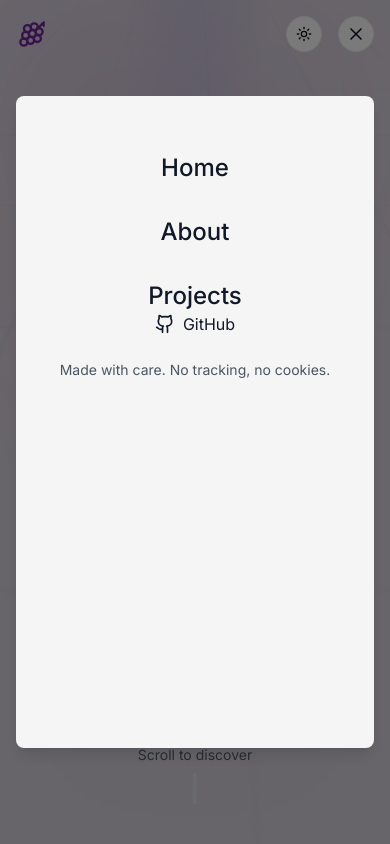
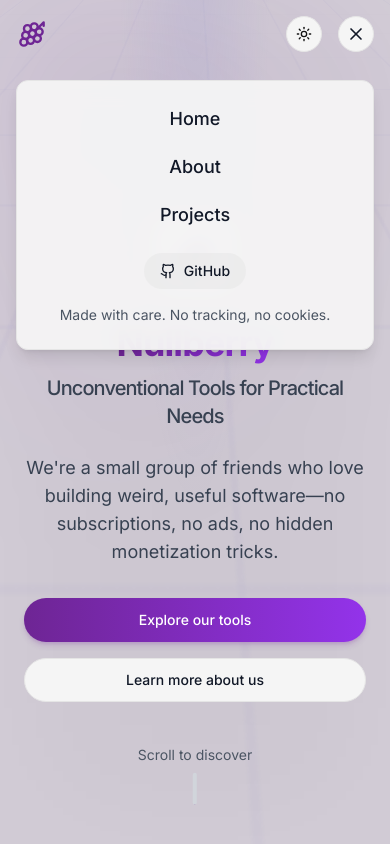
Before and after one commit to NULLBERRY-STUDIO/website, a React (Vite) app: page / in a window 390 px wide. Both pictures are taken after a click on the button 356 px from the left and 34 px from the top of the page. Shown: the top 844 px of the page. Built offline with nearby package versions, Linux system fonts and the light colour scheme.

Commit message:
Fix mobile nav

```diff
--- a/src/components/Navbar.tsx
+++ b/src/components/Navbar.tsx
@@ -157,26 +157,26 @@ export const Navbar = () => {
           {isOpen && (
             <motion.div
               ref={navRef}
-              initial={{ opacity: 0, x: '100%' }}
-              animate={{ opacity: 1, x: 0 }}
-              exit={{ opacity: 0, x: '100%' }}
+              initial={{ opacity: 0, y: '-100%' }}
+              animate={{ opacity: 1, y: 0 }}
+              exit={{ opacity: 0, y: '-100%' }}
               transition={{ duration: 0.3, ease: [0.23, 1, 0.32, 1] }}
-              className="fixed inset-0 top-0 z-40 w-full h-full bg-black bg-opacity-50 dark:bg-opacity-70 md:hidden"
+              className="fixed inset-x-0 top-0 z-40 pt-20 pb-6 md:hidden"
             >
-              <div className="container mx-auto px-4 py-24 h-full flex flex-col">
-                <div className="w-full h-full bg-neutral-100 dark:bg-neutral-800 rounded-lg shadow-lg p-6">
-                  <nav className="flex flex-col space-y-8 items-center text-center mt-8">
+              <div className="container mx-auto px-4">
+                <div className="bg-neutral-100/95 dark:bg-neutral-800/95 backdrop-blur-md rounded-xl shadow-lg border border-neutral-200 dark:border-neutral-700 p-6">
+                  <nav className="flex flex-col space-y-5 items-center text-center">
                     {navItems.map((item, index) => (
                       <motion.div
                         key={item.name}
-                        initial={{ opacity: 0, y: 20 }}
+                        initial={{ opacity: 0, y: 10 }}
                         animate={{ opacity: 1, y: 0 }}
-                        transition={{ delay: index * 0.1 + 0.1 }}
+                        transition={{ delay: index * 0.05 + 0.1 }}
                       >
                         <a
                           href={item.url}
                           onClick={() => setIsOpen(false)}
-                          className="text-2xl font-medium text-gray-900 dark:text-white hover:text-berry-500 dark:hover:text-berry-400 transition-colors"
+                          className="text-lg font-medium text-gray-900 dark:text-white hover:text-berry-500 dark:hover:text-berry-400 transition-colors"
                         >
                           {item.name}
                         </a>
@@ -185,20 +185,20 @@ export const Navbar = () => {
                   </nav>
 
                   <motion.div
-                    initial={{ opacity: 0, y: 20 }}
+                    initial={{ opacity: 0, y: 10 }}
                     animate={{ opacity: 1, y: 0 }}
-                    transition={{ delay: 0.4 }}
-                    className="mt-auto mb-12 flex flex-col items-center space-y-6"
+                    transition={{ delay: 0.3 }}
+                    className="mt-6 flex flex-col items-center space-y-4"
                   >
                     <a
-                      href="https://github.com/nullberry"
+                      href="https://github.com/NULLBERRY-STUDIO/website"
                       target="_blank"
                       rel="noopener noreferrer"
-                      className="flex items-center space-x-2 text-gray-900 dark:text-white hover:text-berry-500 dark:hover:text-berry-400 transition-colors"
+                      className="flex items-center space-x-2 px-4 py-2 rounded-full bg-neutral-200/50 dark:bg-neutral-700/50 text-gray-900 dark:text-white hover:bg-neutral-200 dark:hover:bg-neutral-700 transition-colors"
                       onClick={() => setIsOpen(false)}
                     >
-                      <Github className="h-5 w-5" />
-                      <span>GitHub</span>
+                      <Github className="h-4 w-4" />
+                      <span className="text-sm font-medium">GitHub</span>
                     </a>
 
                     <div className="text-sm text-gray-600 dark:text-gray-400">
```
